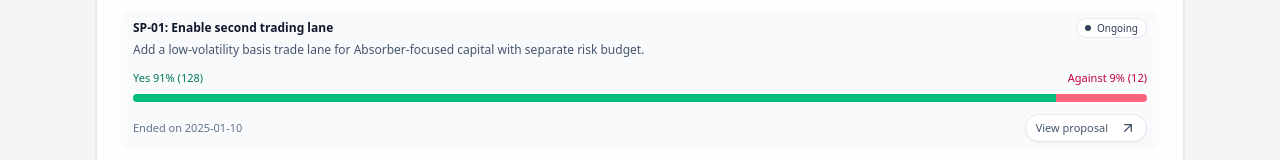
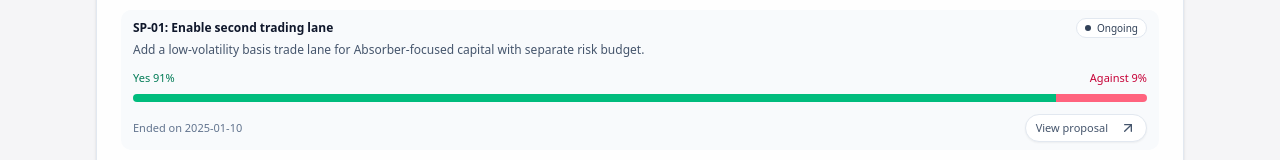
Before and after one commit to youvandra/supacrono, a Next.js app: page /governance in a window 1280 px wide. Shown: the part 590-750 px from the top of the page. Built offline with nearby package versions, Linux system fonts and the light colour scheme.

Commit message:
fix(layout): suppress hydration warning in root layout

```diff
--- a/src/app/governance/page.tsx
+++ b/src/app/governance/page.tsx
@@ -517,10 +517,10 @@ function GovernanceGrid() {
                     <div className="mt-3">
                       <div className="flex items-center justify-between text-[11px]">
                         <p className="font-medium text-emerald-700">
-                          Yes {yesPercent}% ({proposal.yesVotes})
+                          Yes {yesPercent}%
                         </p>
                         <p className="font-medium text-rose-700">
-                          Against {noPercent}% ({proposal.noVotes})
+                          Against {noPercent}%
                         </p>
                       </div>
                       <div className="mt-2 h-2 overflow-hidden rounded-full bg-slate-100">
--- a/src/app/layout.tsx
+++ b/src/app/layout.tsx
@@ -48,7 +48,7 @@ export default function RootLayout({
   children: React.ReactNode
 }>) {
   return (
-    <html lang="en">
+    <html lang="en" suppressHydrationWarning>
       <body
         className={`${geistSans.variable} ${geistMono.variable} antialiased`}
       >
```
